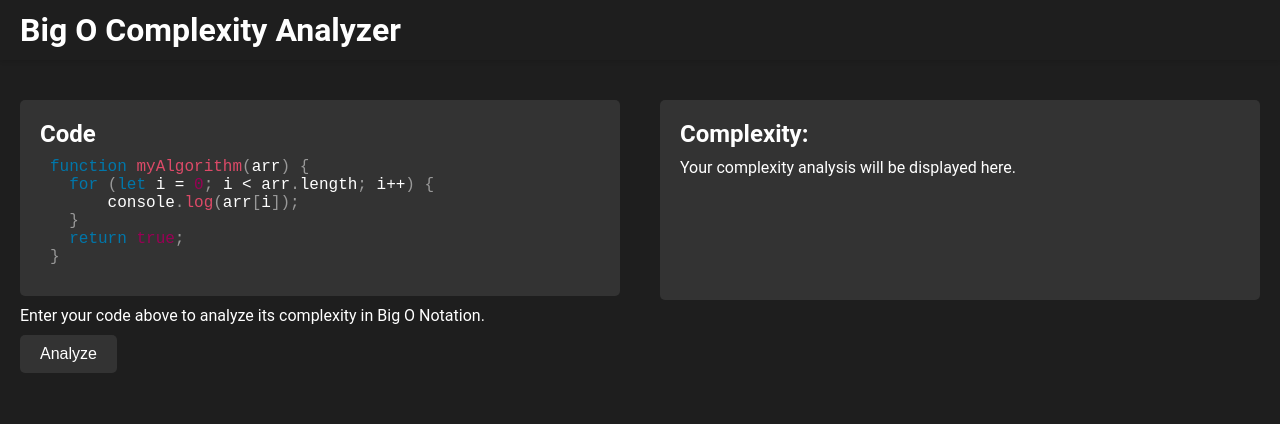
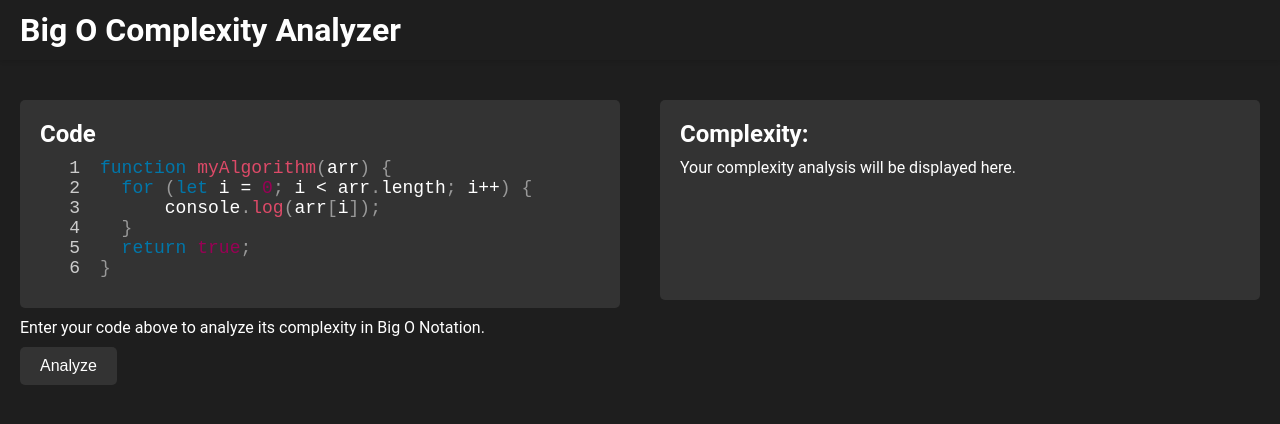
Before and after one commit to atavci/complexity-analyzer, a React (Create React App) app: page / in a window 1280 px wide. Shown: the top 424 px of the page. Built offline with nearby package versions, Linux system fonts and the light colour scheme.

Commit message:
Added line numbers to code editor

```diff
--- a/src/App.css
+++ b/src/App.css
@@ -133,3 +133,25 @@ code {
     display: grid;
 
   }
+
+  .editor {
+    counter-reset: line;
+  }
+
+  .editor #codeArea {
+    outline: none;
+    padding-left: 60px !important;
+  }
+
+  .editor pre {
+    padding-left: 60px !important;
+  }
+
+  .editor .editorLineNumber {
+    position: absolute;
+    left: 0px;
+    color: #cccccc;
+    text-align: right;
+    width: 40px;
+    font-weight: 100;
+  }
--- a/src/App.js
+++ b/src/App.js
@@ -34,6 +34,12 @@ function App() {
   );
   const [loading, setLoading] = useState(false);
 
+  const hightlightWithLineNumbers = (input, language) =>
+  highlight(input, language)
+    .split("\n")
+    .map((line, i) => `<span class='editorLineNumber'>${i + 1}</span>${line}`)
+    .join("\n");
+
   function handleResult(results) {
     console.log(results);
     if (results && results.choices && results.choices.length > 0) {
@@ -66,6 +72,7 @@ function App() {
       });
   }
 
+
   return (
     <div className="App">
       <header>
@@ -76,14 +83,16 @@ function App() {
           <div className="code-editor">
             <h2>Code</h2>
             <Editor
-              lassName="code"
+              textareaId="codeArea"
+              className="editor"
               value={code}
               onValueChange={(code) => setCode(code)}
-              highlight={(code) => highlight(code, languages.js)}
+              highlight={(code) => hightlightWithLineNumbers(code, languages.js)}
               padding={10}
               style={{
                 fontFamily: '"Fira code", "Fira Mono", monospace',
-                fontSize: 16,
+                fontSize: 18,
+                outline: 0
               }}
             />
           </div>
```
